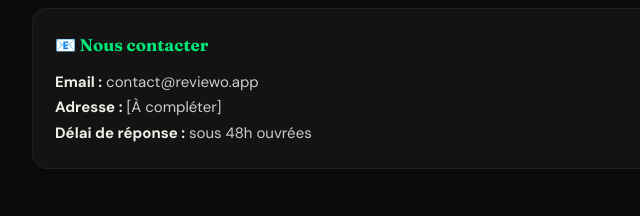
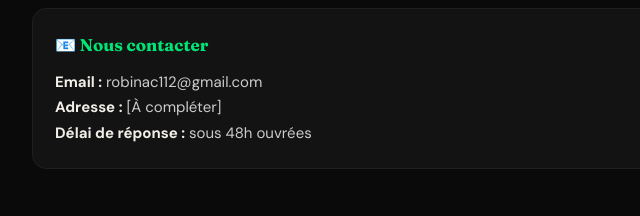
Before and after one commit to robinac112-sketch/Reviewo, a plain HTML site: page confidentialite.html in a window 1280 px wide. Shown: the part 3362-3578 px from the top of the page, 248-888 px from the left. Drawn offline with Linux system fonts and the light colour scheme.

Commit message:
Update confidentialite.html

```diff
--- a/confidentialite.html
+++ b/confidentialite.html
@@ -146,7 +146,7 @@
 
 <div class="contact-box">
 <h3>📧 Nous contacter</h3>
-<p style="margin:0"><strong>Email :</strong> contact@reviewo.app<br><strong>Adresse :</strong> [À compléter]<br><strong>Délai de réponse :</strong> sous 48h ouvrées</p>
+<p style="margin:0"><strong>Email :</strong> robinac112@gmail.com<br><strong>Adresse :</strong> [À compléter]<br><strong>Délai de réponse :</strong> sous 48h ouvrées</p>
 </div>
 
 <div class="footer">
```
